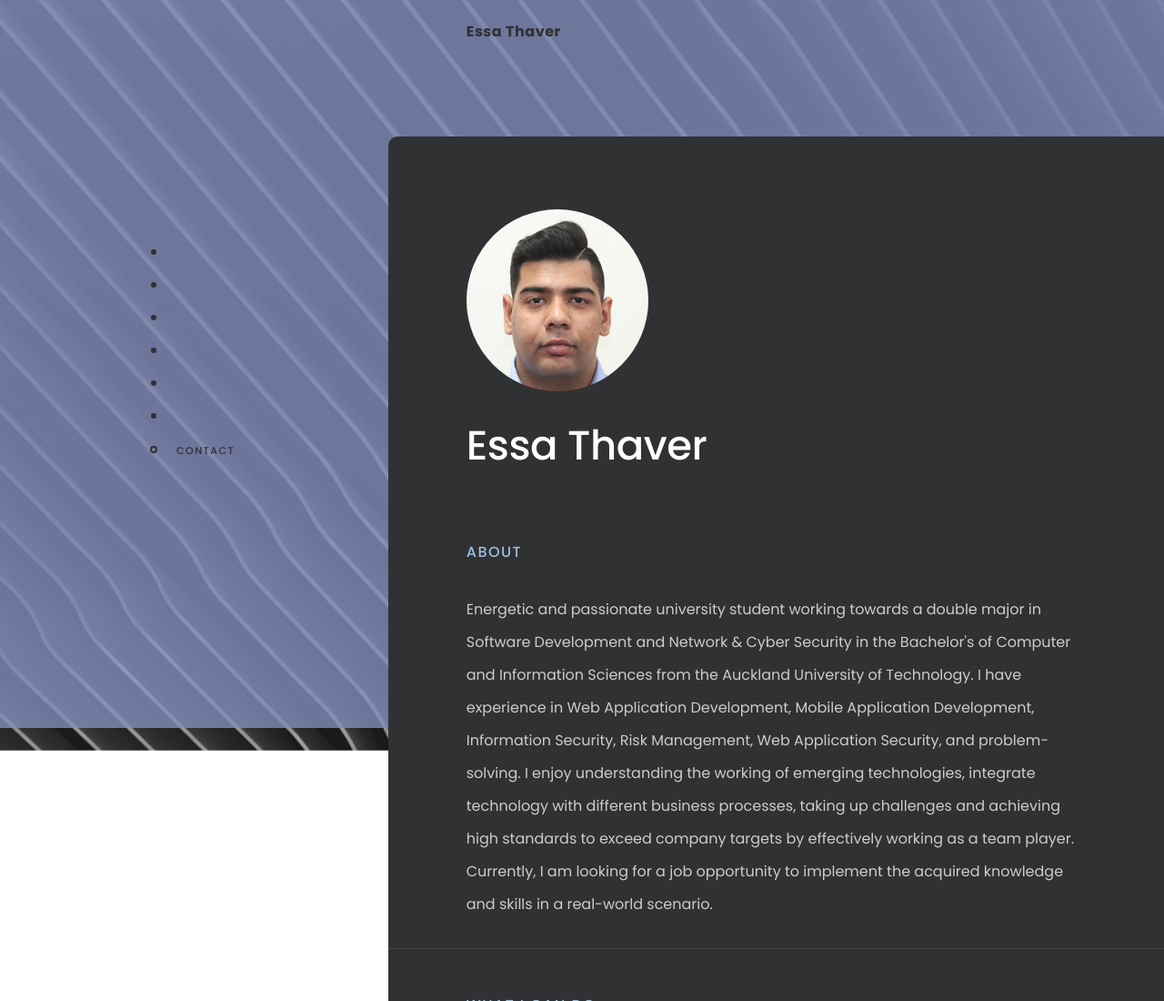
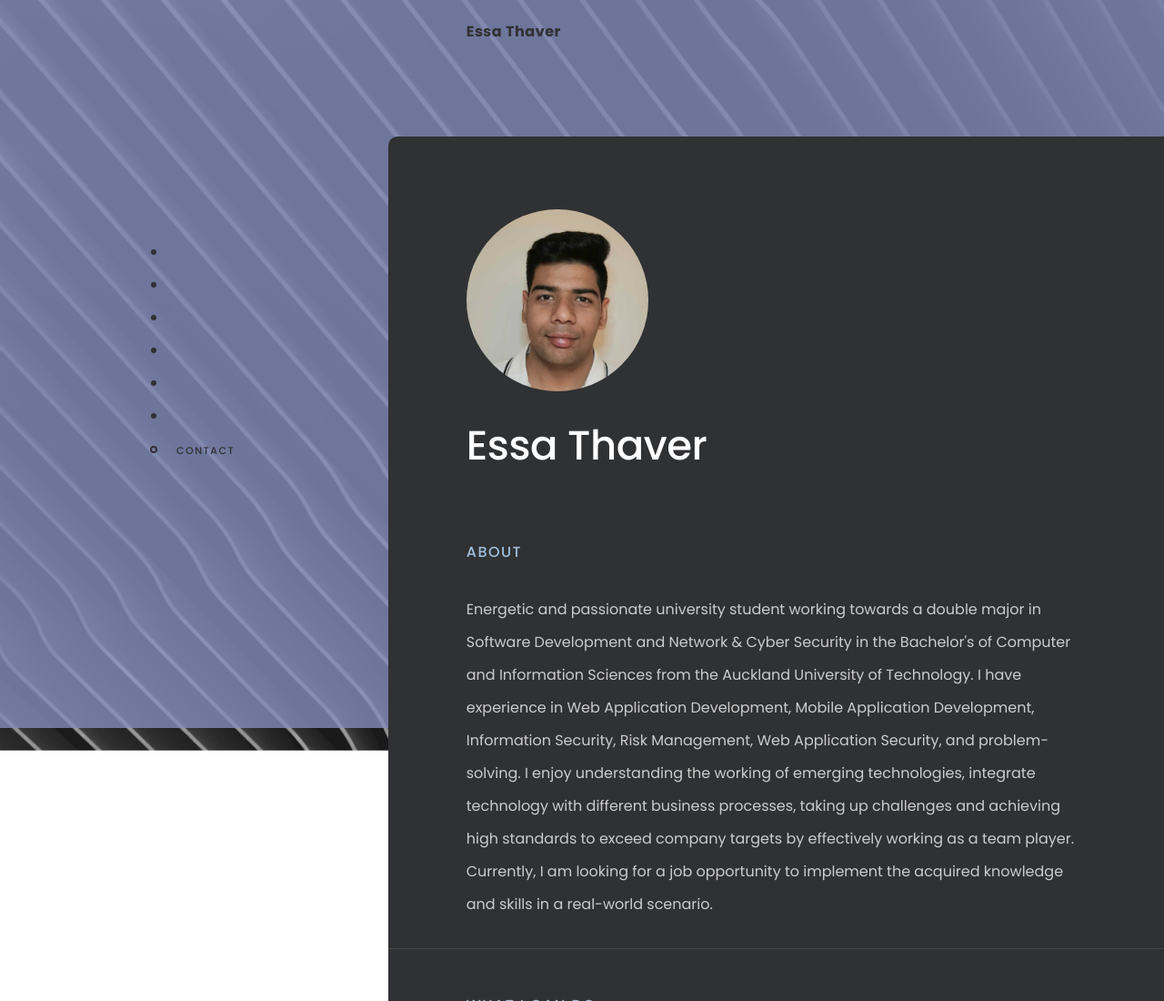
Before and after one commit to EssaThaver/essathaver.github.io, a website: page index.html in a window 1280 px wide. Shown: the top 1100 px of the page at 91% size. Drawn offline with nearby package versions, Linux system fonts and the light colour scheme.

Commit message:
Update style.css

```diff
--- a/css/style.css
+++ b/css/style.css
@@ -394,7 +394,7 @@ p {
   .content-block .person-img {
     height: 200px;
     width: 200px;
-    background: url(/img/Profile\ Pic\ .jpg);
+    background: url(/img/candidate.png);
     border-radius: 90%;
     background-repeat: no-repeat;
     background-size: cover; }
```
